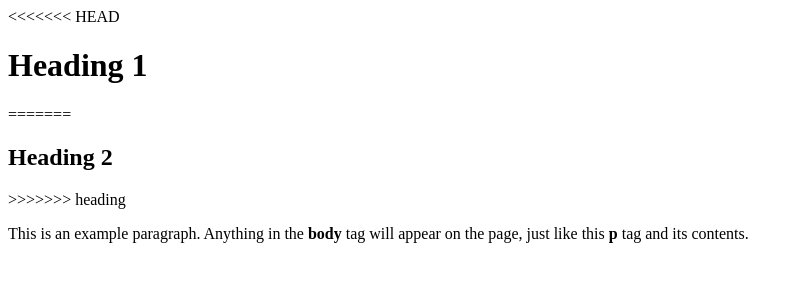
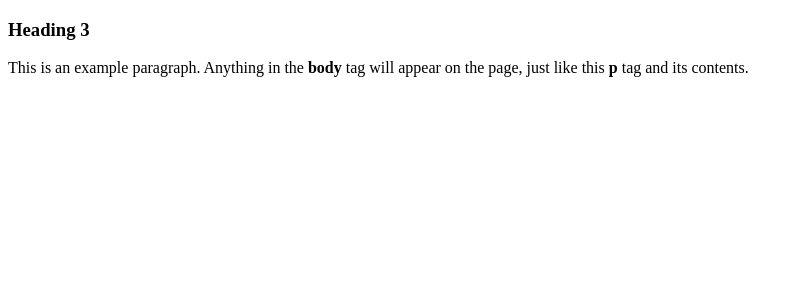
Before and after one commit to DrobnjakS18/Test-Projext, a plain HTML site: page index.html in a window 1280 px wide. Shown: the whole page, without its empty margins (0-803 px from the left). Drawn offline with Linux system fonts and the light colour scheme.

Commit message:
Heading 3

```diff
--- a/index.html
+++ b/index.html
@@ -5,11 +5,7 @@
     <link rel="stylesheet" href="css/style.css">
   </head>
   <body>
-<<<<<<< HEAD
-    <h1>Heading 1</h1>
-=======
-    <h2>Heading 2</h2>
->>>>>>> heading
+    <h3>Heading 3</h3>
     <p>This is an example paragraph. Anything in the <strong>body</strong> tag will appear on the page, just like this <strong>p</strong> tag and its contents.</p>
     <script src="js/script.js"></script>
   </body>
```
